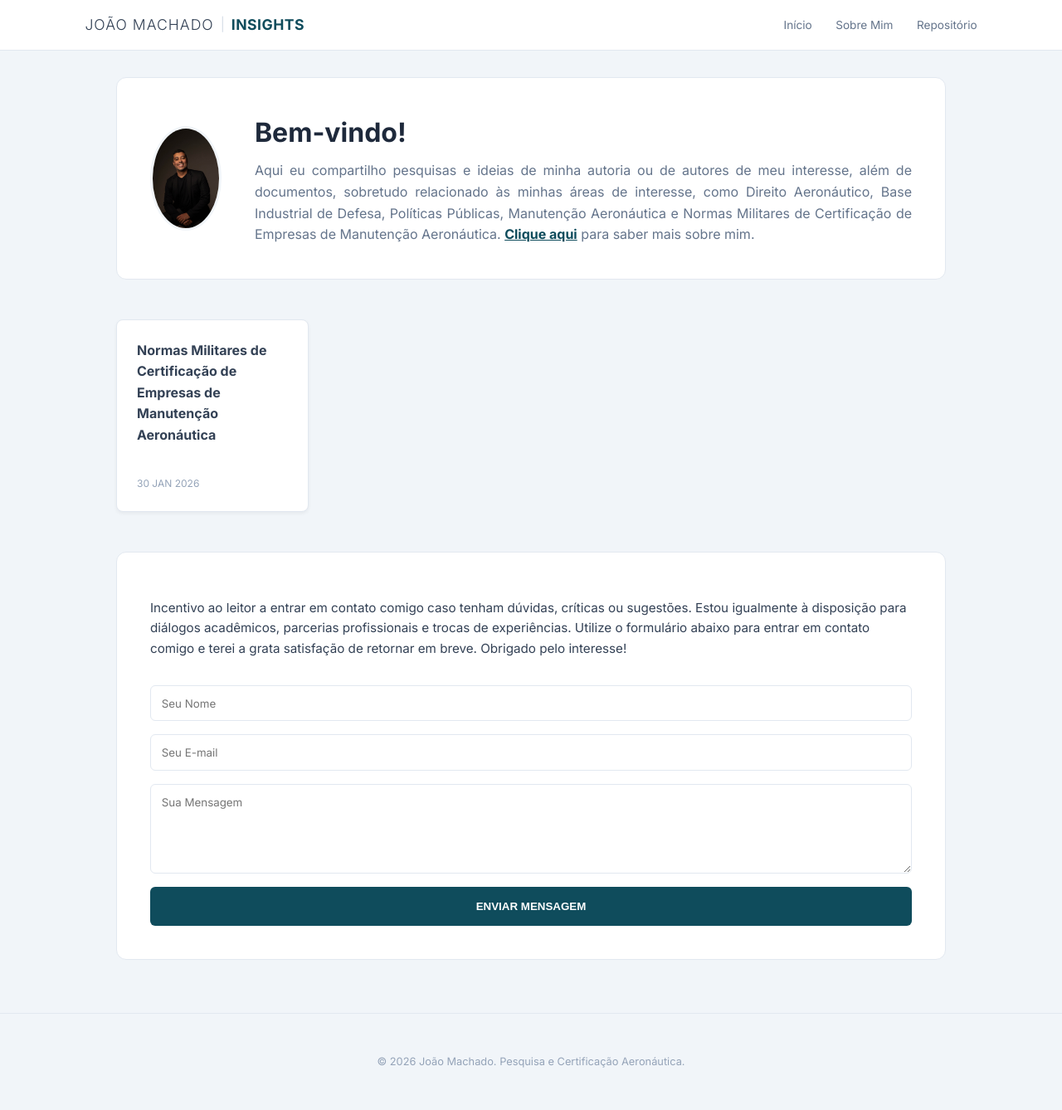
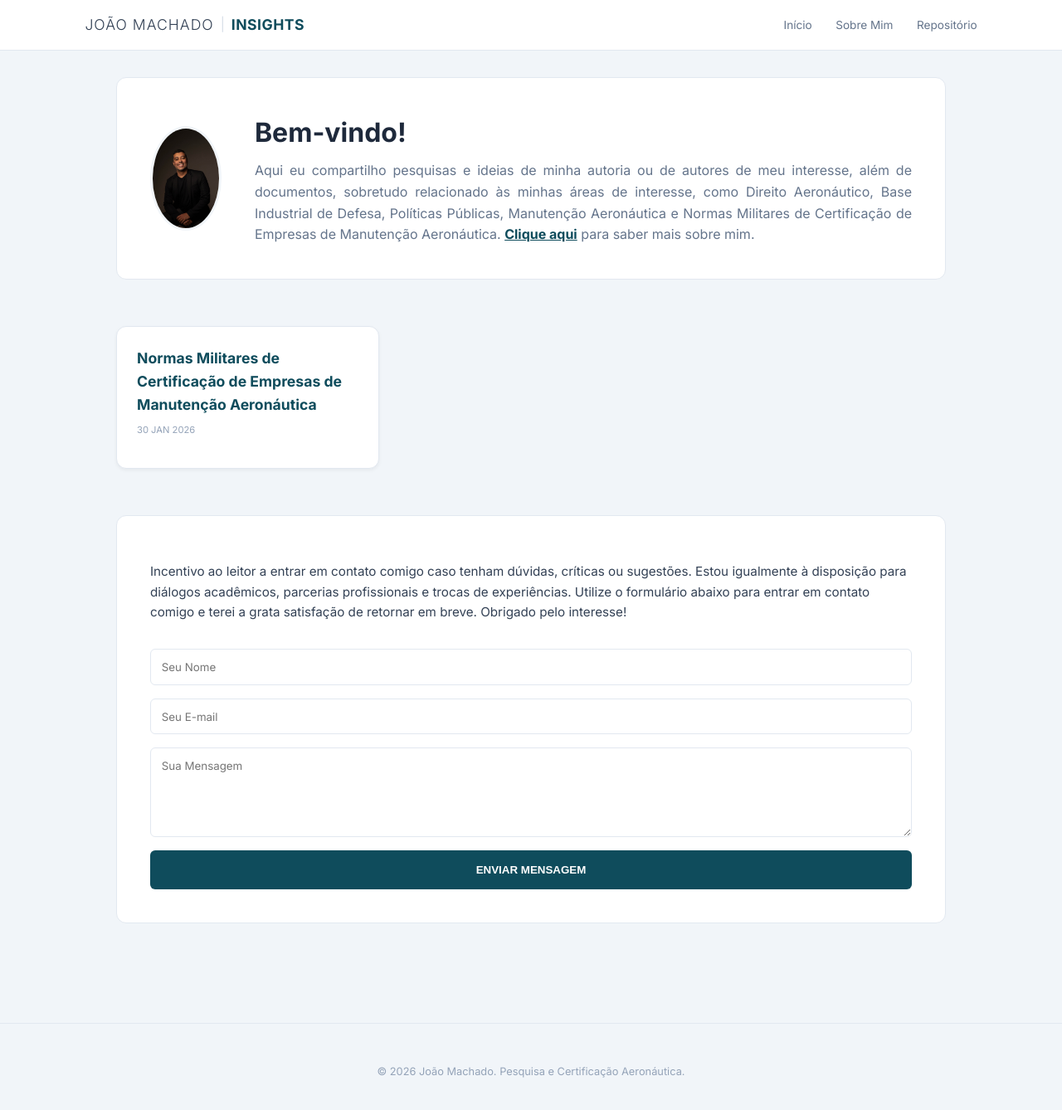
Before and after one commit to joaocfmachado1986/Blog, a Jekyll site: the page built from index.md, in a window 1280 px wide and 1350 px high. Shown: the top 1338 px of the window at 83% size. Built offline with Jekyll 4.4.1, drawn with Linux system fonts in a browser that asks for light colours.

Commit message:
Update default.html

```diff
--- a/_layouts/default.html
+++ b/_layouts/default.html
@@ -4,13 +4,9 @@
     <meta charset="UTF-8">
     <meta name="viewport" content="width=device-width, initial-scale=1.0">
     <title>{{ page.title }} | João Machado</title>
-    <link href="https://fonts.googleapis.com/css2?family=Inter:wght@300;400;700&display=swap" rel="stylesheet">
+    <link href="https://fonts.googleapis.com/css2?family=Inter:wght@300;400;700;800&display=swap" rel="stylesheet">
     <style>
-        :root {
-            --petroleo: #0f4c5c;
-            --grafite: #334155;
-            --bg: #f1f5f9;
-        }
+        :root { --petroleo: #0f4c5c; --grafite: #334155; --bg: #f1f5f9; }
         body { font-family: 'Inter', sans-serif; background: var(--bg); color: var(--grafite); margin: 0; line-height: 1.6; }
 
         header {
@@ -27,26 +23,32 @@
         nav a:hover { color: var(--petroleo); }
 
         .container { max-width: 1000px; margin: 0 auto; padding: 2rem 1.5rem; }
+        section { margin-bottom: 3.5rem; }
 
-        .section-title { color: var(--petroleo); font-size: 1.5rem; margin-bottom: 1.5rem; border-left: 4px solid var(--petroleo); padding-left: 15px; }
-
-        .grid-publicacoes {
-            display: grid;
-            grid-template-columns: repeat(auto-fill, minmax(220px, 1fr));
-            gap: 1.5rem;
-        }
+        /* GRID DE PUBLICAÇÕES COM PRÉVIA */
+        .grid-publicacoes { display: grid; grid-template-columns: repeat(auto-fill, minmax(280px, 1fr)); gap: 1.5rem; }
         .card-pub {
-            background: white; padding: 1.5rem; border-radius: 8px;
+            background: white; padding: 1.5rem; border-radius: 12px;
             box-shadow: 0 2px 4px rgba(0,0,0,0.05); border: 1px solid #e2e8f0;
-            display: flex; flex-direction: column; justify-content: space-between;
-            aspect-ratio: 1 / 1; transition: transform 0.2s;
+            display: flex; flex-direction: column; transition: transform 0.2s;
         }
         .card-pub:hover { transform: translateY(-5px); border-color: var(--petroleo); }
-        .card-pub a { text-decoration: none; color: var(--grafite); font-weight: 700; font-size: 1rem; display: block; margin-bottom: 10px; }
-        .card-date { font-size: 0.75rem; color: #94a3b8; text-transform: uppercase; }
+        .card-pub a { text-decoration: none; color: var(--petroleo); font-weight: 700; font-size: 1.1rem; margin-bottom: 8px; }
+        .card-date { font-size: 0.7rem; color: #94a3b8; text-transform: uppercase; margin-bottom: 12px; display: block; }
+        .card-excerpt { font-size: 0.85rem; color: #64748b; text-align: justify; line-height: 1.5; }
 
+        /* DOWNLOADS DIRETOS (SEM TÍTULO DE SEÇÃO) */
+        .grid-recursos { display: grid; grid-template-columns: repeat(auto-fill, minmax(200px, 1fr)); gap: 1rem; margin-top: 2rem; }
+        .card-recurso {
+            background: #eff6ff; padding: 1.2rem; border-radius: 8px; border: 1px solid #dbeafe;
+            text-align: center; transition: 0.2s; text-decoration: none; color: var(--petroleo);
+        }
+        .card-recurso:hover { background: #dbeafe; }
+        .card-recurso strong { display: block; font-size: 0.85rem; margin-bottom: 8px; }
+
+        /* CONTACTO */
         .contact-box { background: white; padding: 2.5rem; border-radius: 12px; border: 1px solid #e2e8f0; }
-        .contact-form { display: grid; gap: 1rem; }
+        .contact-form { display: grid; gap: 1rem; margin-top: 1.5rem; }
         .contact-form input, .contact-form textarea {
             width: 100%; padding: 0.8rem; border: 1px solid #e2e8f0; border-radius: 6px; font-family: inherit; box-sizing: border-box;
         }
@@ -55,19 +57,13 @@
             border-radius: 6px; cursor: pointer; font-weight: 700; text-transform: uppercase;
         }
 
-        .post-card { background: white; padding: 2.5rem; border-radius: 12px; border: 1px solid #e2e8f0; margin-bottom: 2rem; }
-        .download-box { background: #eff6ff; padding: 1.5rem; border-radius: 8px; border: 1px solid #dbeafe; margin-top: 2rem; }
-        .btn-download { background: var(--petroleo); color: white !important; padding: 8px 15px; border-radius: 5px; text-decoration: none; display: inline-block; font-weight: 600; font-size: 12px; margin-top: 5px; }
-
         footer { text-align: center; padding: 3rem; color: #94a3b8; font-size: 0.8rem; border-top: 1px solid #e2e8f0; margin-top: 2rem; }
     </style>
 </head>
 <body>
     <header>
         <a href="/" class="logo">
-            <span class="logo-nome">JOÃO MACHADO</span>
-            <span class="logo-divisor">|</span>
-            <span class="logo-insights">Insights</span>
+            <span class="logo-nome">JOÃO MACHADO</span><span class="logo-divisor">|</span><span class="logo-insights">Insights</span>
         </a>
         <nav>
             <a href="/">Início</a>
@@ -75,13 +71,9 @@
             <a href="/repositorio">Repositório</a>
         </nav>
     </header>
-
     <div class="container">
         {{ content }}
     </div>
-
-    <footer>
-        &copy; 2026 João Machado. Pesquisa e Certificação Aeronáutica.
-    </footer>
+    <footer>&copy; 2026 João Machado. Pesquisa e Certificação Aeronáutica.</footer>
 </body>
 </html>
```
